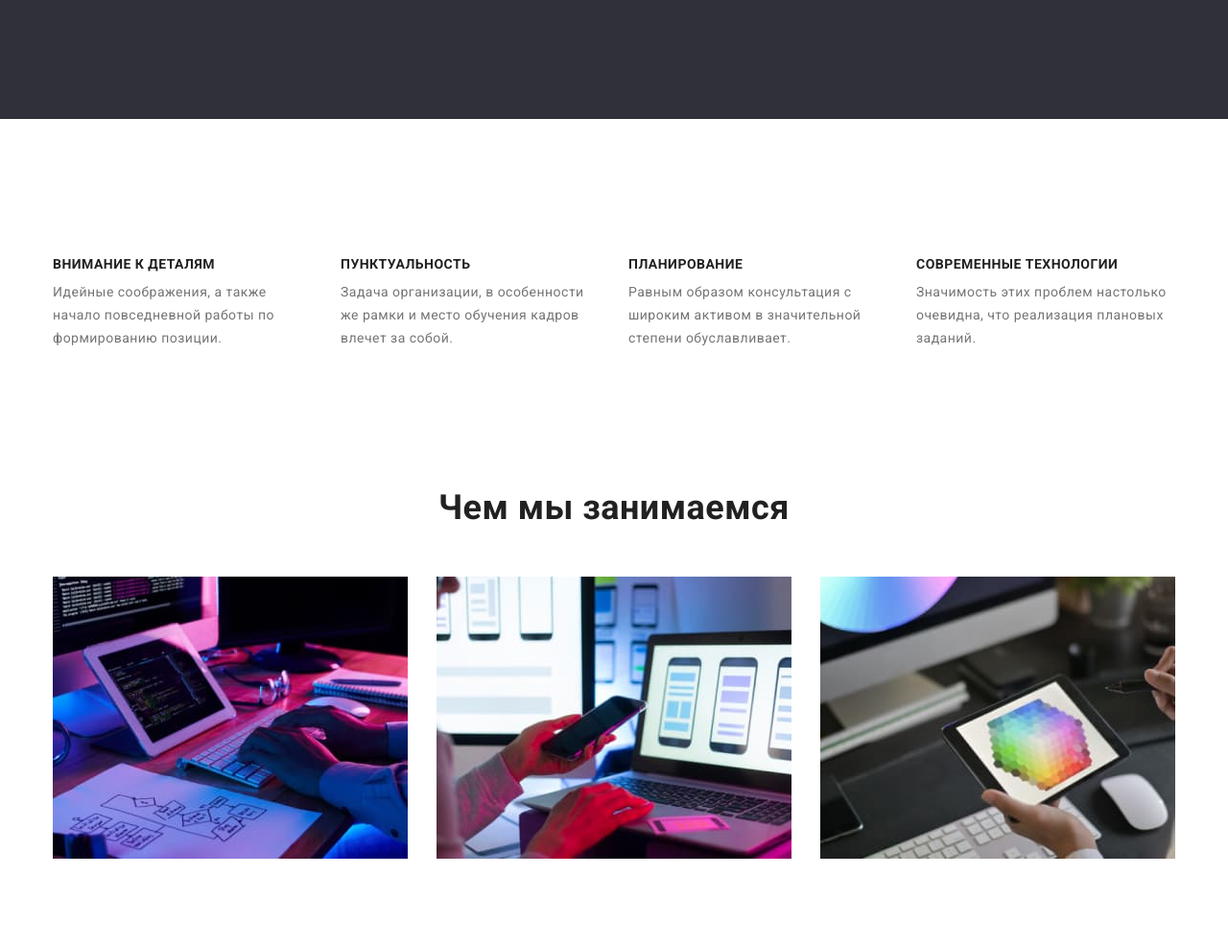
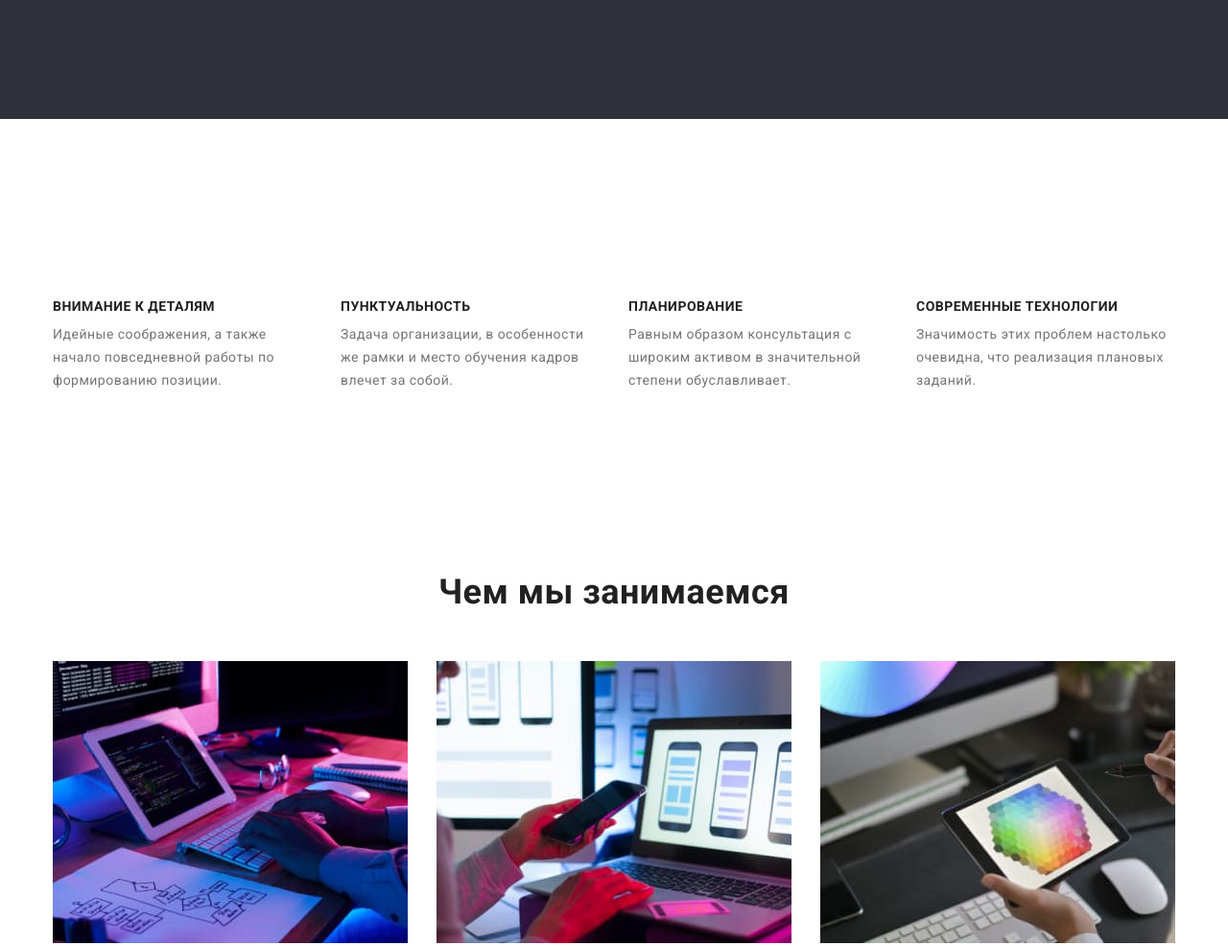
Before and after one commit to Slavick-Slavniy/goit-markup-hw-03, a plain HTML site: page index.html in a window 1280 px wide. Shown: the part 560-1546 px from the top of the page at 96% size. Drawn offline with nearby package versions, Linux system fonts and the light colour scheme.

Commit message:
Update styles.css

```diff
--- a/css/styles.css
+++ b/css/styles.css
@@ -132,7 +132,7 @@ img {
 
 /* Section hero */
 .section {
-  padding-top: 50px;
+  padding-top: 94px;
   padding-bottom: 94px;
 }
 .hero {
```
